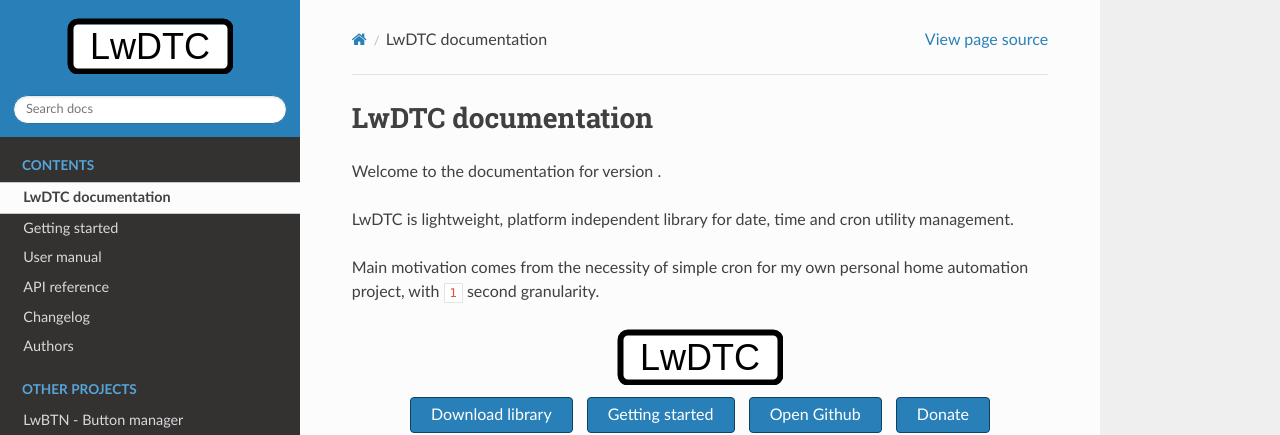
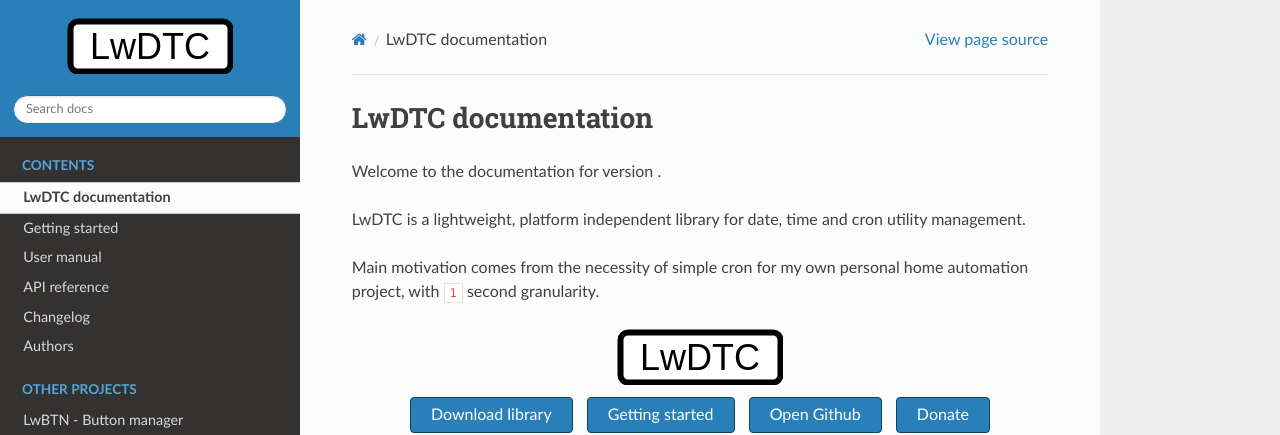
Before and after one commit to MaJerle/lwdtc, a Sphinx documentation site: the page built from docs/index.rst, in a window 1280 px wide and 900 px high. Shown: the top 435 px of the window. Built offline with Sphinx 7.4.7 and the Read the Docs theme 3.1.0, drawn with Linux system fonts in a browser that asks for light colours; the version number could not be read and is left out.

```diff
--- a/docs/index.rst
+++ b/docs/index.rst
@@ -3,7 +3,7 @@ LwDTC |version| documentation
 
 Welcome to the documentation for version |version|.
 
-LwDTC is lightweight, platform independent library for date, time and cron utility management.
+LwDTC is a lightweight, platform independent library for date, time and cron utility management.
 
 Main motivation comes from the necessity of simple cron for my own personal home automation project, with ``1`` second granularity.
 
```
Also changed, not shown: README.md (+3 -1 lines).
